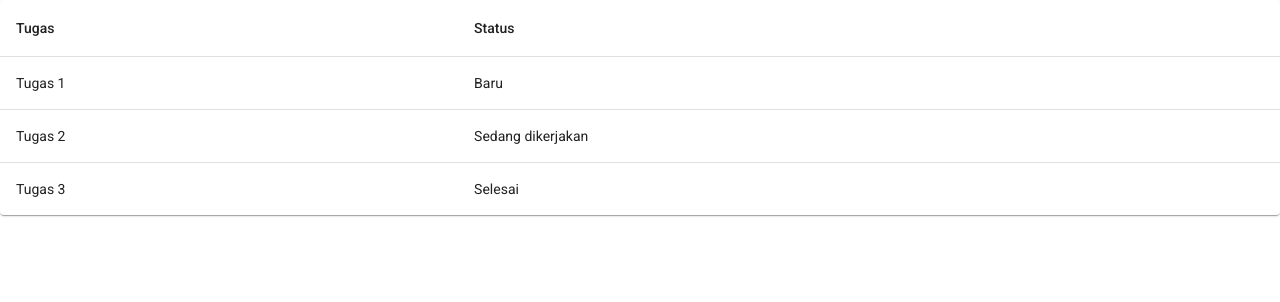
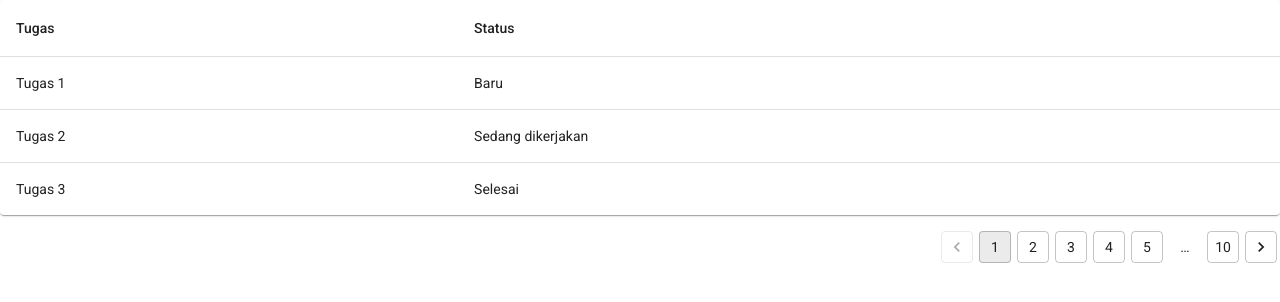
Before and after one commit to wpuinovasidigital/goreact-frontend-project-management, a React (Vite) app: page / in a window 1280 px wide. Shown: the top 302 px of the page. Built offline with nearby package versions, Linux system fonts and the light colour scheme.

Commit message:
feat: membuat komponen Pagination

```diff
--- a/src/App.jsx
+++ b/src/App.jsx
@@ -7,6 +7,7 @@
 } from '@mui/material';
 import { createBrowserRouter, Link, RouterProvider } from 'react-router';
 import Table from './components/ui/Table';
+import Pagination from './components/ui/Pagination';
 
 const theme = createTheme({
   typography: {
@@ -45,6 +46,9 @@
             status: 'Selesai'
           },
         ]} />
+        <Pagination count={10} onChange={(event, page) => {
+          console.log("page:", page);
+        }} />
       </Box>
     ),
   },
--- /dev/null
+++ b/src/components/ui/Pagination/Pagination.jsx
@@ -0,0 +1,21 @@
+import {
+    Pagination as BasePagination,
+    Box,
+    Stack
+} from '@mui/material'
+
+const Pagination = ({count, onChange}) => {
+    return (
+        <Box sx={{
+            display: 'flex',
+            justifyContent: 'flex-end',
+            alignItems: 'center'
+        }}>
+            <Stack spacing={2} sx={{marginTop: 2}}>
+                <BasePagination count={count} onChange={onChange} variant='outlined' shape='rounded' />
+            </Stack>
+        </Box>
+    )
+}
+
+export default Pagination;
--- /dev/null
+++ b/src/components/ui/Pagination/index.js
@@ -0,0 +1,3 @@
+import Pagination from './Pagination';
+
+export default Pagination;
```
